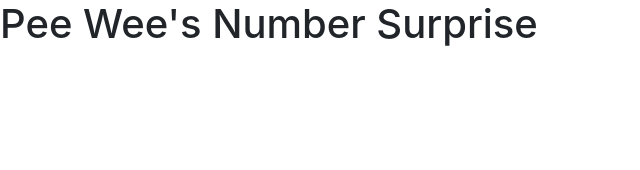
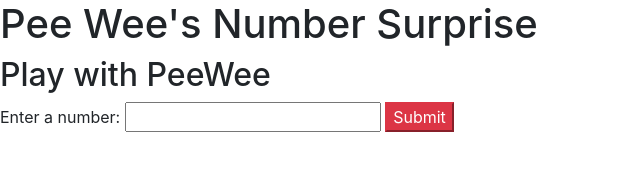
Before and after one commit to rbroadsword/peewee, a plain HTML site: page index.html in a window 1280 px wide. Shown: the whole page, without its empty margins (0-640 px from the left). Drawn offline with Linux system fonts and the light colour scheme.

Commit message:
build out form with input and button

```diff
--- a/index.html
+++ b/index.html
@@ -11,8 +11,20 @@
   <title>PeeWee's Numbers!</title>
 </head>
 <body>
-  <header>
+  <header class="intro">
     <h1>Pee Wee's Number Surprise</h1>
   </header>
+  <div class="main">
+    <h2>Play with PeeWee</h2>
+    <form class="form">
+      <label for="user-number">Enter a number:</label>
+      <input type="text" type="number" id="user-number" required>
+      <button type="submit" class="btn-danger">Submit</button>
+    </form>
+  </div>
+
+  <div class="result">
+
+  </div>
 </body>
 </html>
--- a/js/scripts.js
+++ b/js/scripts.js
@@ -29,3 +29,5 @@ function replacement(range) {
   console.log(typeof result[1]);
   return result;
 }
+
+//UI
```
